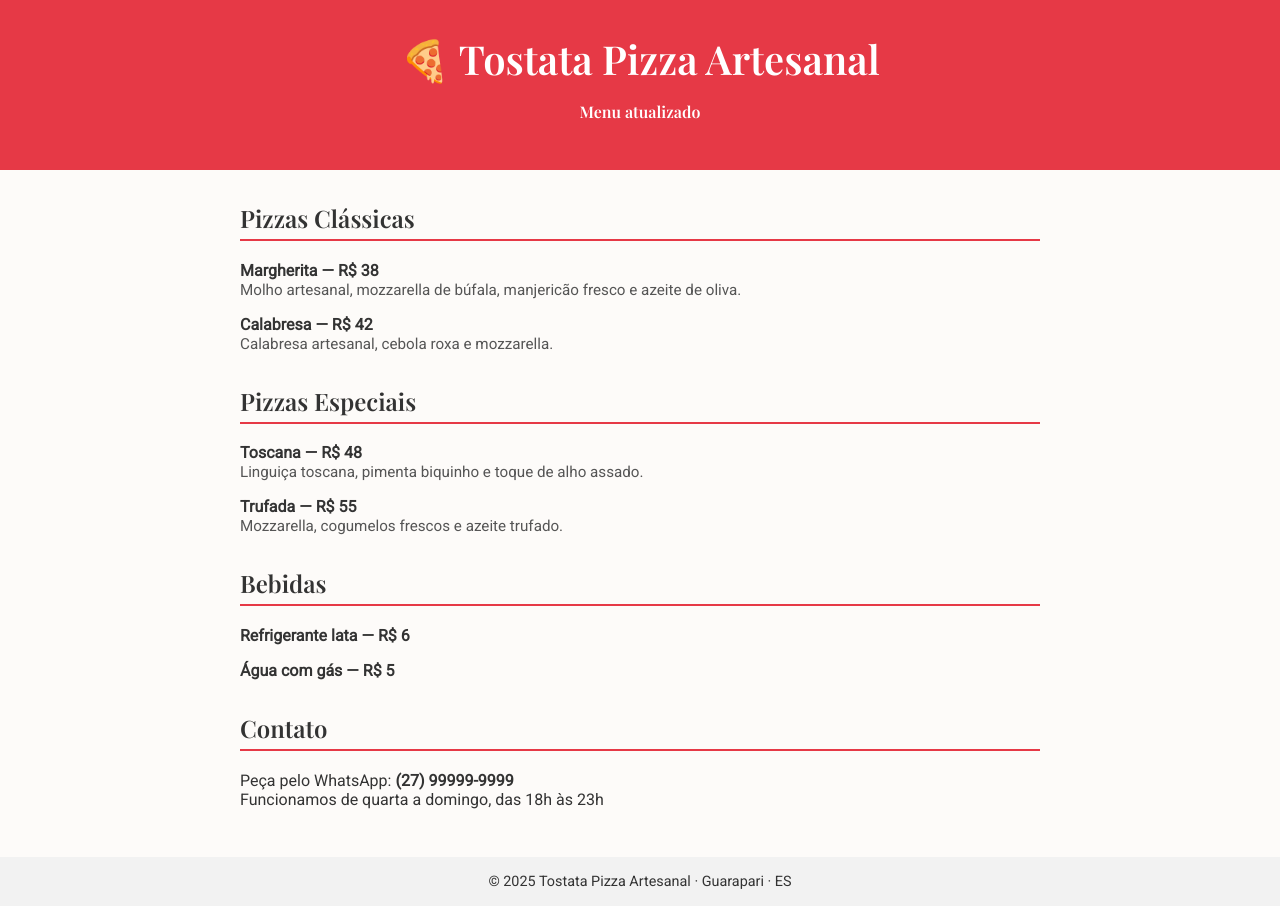
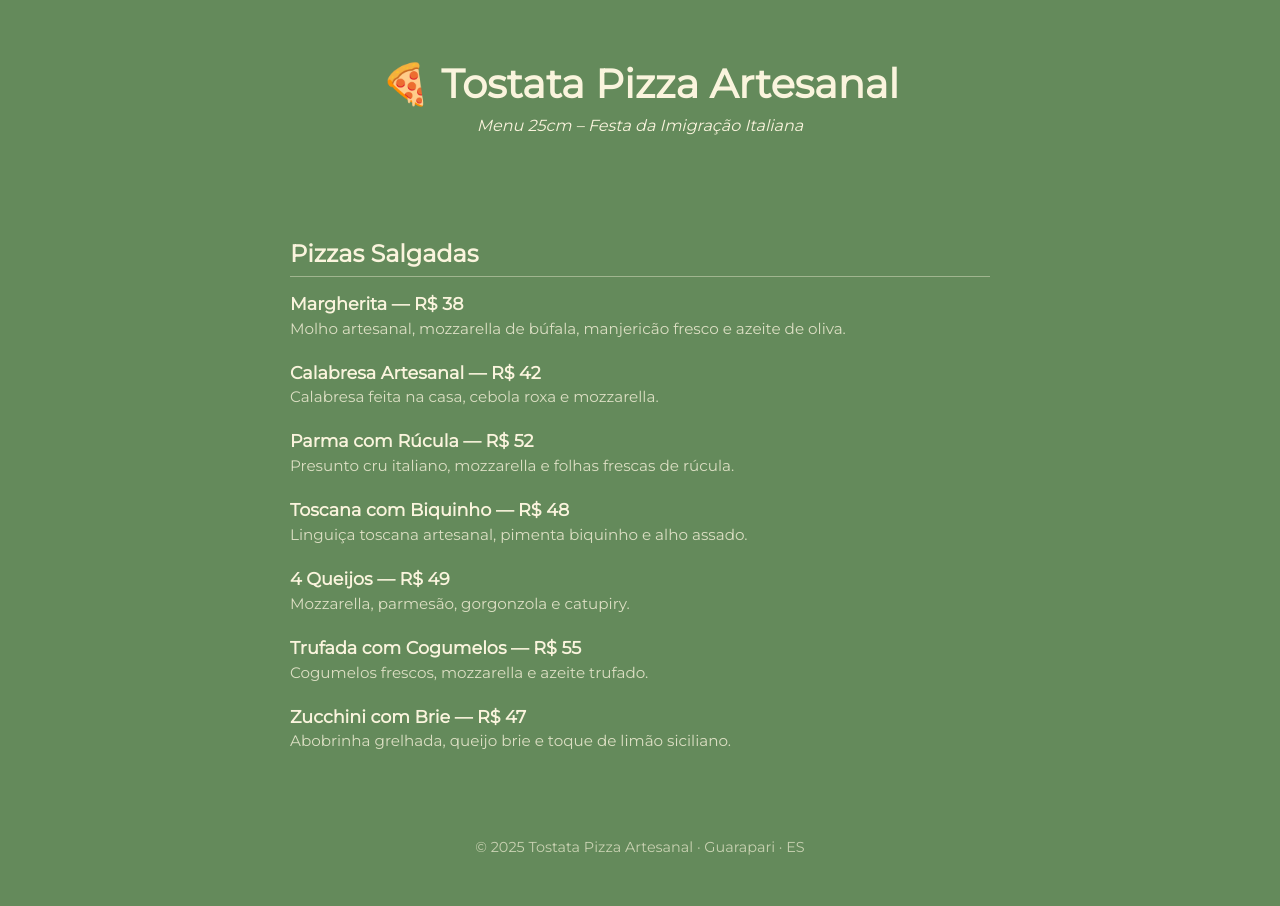
Before and after one commit to klausslemos/tostata-menu, a plain HTML site: page index.html in a window 1280 px wide. Drawn offline with nearby package versions, Linux system fonts and the light colour scheme.

Commit message:
index.html

```diff
--- a/index.html
+++ b/index.html
@@ -4,105 +4,106 @@
   <meta charset="UTF-8" />
   <meta name="viewport" content="width=device-width, initial-scale=1.0"/>
   <title>Menu | Tostata Pizza Artesanal</title>
-  <link href="https://fonts.googleapis.com/css2?family=Playfair+Display:wght@600&family=Roboto&display=swap" rel="stylesheet">
+  <link href="https://fonts.googleapis.com/css2?family=Montserrat&display=swap" rel="stylesheet">
   <style>
     body {
       margin: 0;
-      font-family: 'Roboto', sans-serif;
-      background: #fdfbf9;
-      color: #333;
+      padding: 0;
+      font-family: 'Montserrat', sans-serif;
+      background-color: #648a5b;
+      color: #faf4dd;
     }
     header {
-      background-color: #e63946;
-      color: white;
+      text-align: center;
       padding: 2rem 1rem;
-      text-align: center;
-      font-family: 'Playfair Display', serif;
     }
     header h1 {
+      font-size: 2.5rem;
+      margin-bottom: 0.5rem;
+    }
+    header p {
+      font-size: 1rem;
       margin: 0;
-      font-size: 2.5rem;
+      font-style: italic;
     }
     main {
-      max-width: 800px;
-      margin: 2rem auto;
-      padding: 0 1rem;
+      max-width: 700px;
+      margin: 0 auto;
+      padding: 2rem 1rem;
     }
     h2 {
-      border-bottom: 2px solid #e63946;
-      padding-bottom: 0.3rem;
-      margin-top: 2rem;
-      font-family: 'Playfair Display', serif;
+      font-size: 1.5rem;
+      margin-top: 2.5rem;
+      margin-bottom: 1rem;
+      border-bottom: 1px solid #faf4dd66;
+      padding-bottom: 0.5rem;
     }
     ul {
       list-style: none;
       padding: 0;
+      margin: 0;
     }
     li {
-      margin: 1rem 0;
+      margin-bottom: 1.5rem;
     }
     .item-name {
       font-weight: bold;
-      display: block;
+      font-size: 1.1rem;
     }
     .item-desc {
+      display: block;
+      margin-top: 0.3rem;
       font-size: 0.95rem;
-      color: #555;
+      color: #faf4ddcc;
     }
     footer {
       text-align: center;
-      margin-top: 3rem;
-      padding: 1rem;
-      background: #f2f2f2;
       font-size: 0.9rem;
+      padding: 2rem 1rem;
+      color: #faf4ddaa;
     }
   </style>
 </head>
 <body>
   <header>
+    <!-- Quando tiver a logo, você pode substituir abaixo -->
+    <!-- <img src="logo.png" alt="Logo Tostata" style="max-width: 180px; margin-bottom: 1rem;"> -->
     <h1>🍕 Tostata Pizza Artesanal</h1>
-    <p>Menu atualizado</p>
+    <p>Menu 25cm – Festa da Imigração Italiana</p>
   </header>
   <main>
-    <h2>Pizzas Clássicas</h2>
+    <h2>Pizzas Salgadas</h2>
     <ul>
       <li>
         <span class="item-name">Margherita — R$ 38</span>
         <span class="item-desc">Molho artesanal, mozzarella de búfala, manjericão fresco e azeite de oliva.</span>
       </li>
       <li>
-        <span class="item-name">Calabresa — R$ 42</span>
-        <span class="item-desc">Calabresa artesanal, cebola roxa e mozzarella.</span>
+        <span class="item-name">Calabresa Artesanal — R$ 42</span>
+        <span class="item-desc">Calabresa feita na casa, cebola roxa e mozzarella.</span>
+      </li>
+      <li>
+        <span class="item-name">Parma com Rúcula — R$ 52</span>
+        <span class="item-desc">Presunto cru italiano, mozzarella e folhas frescas de rúcula.</span>
+      </li>
+      <li>
+        <span class="item-name">Toscana com Biquinho — R$ 48</span>
+        <span class="item-desc">Linguiça toscana artesanal, pimenta biquinho e alho assado.</span>
+      </li>
+      <li>
+        <span class="item-name">4 Queijos — R$ 49</span>
+        <span class="item-desc">Mozzarella, parmesão, gorgonzola e catupiry.</span>
+      </li>
+      <li>
+        <span class="item-name">Trufada com Cogumelos — R$ 55</span>
+        <span class="item-desc">Cogumelos frescos, mozzarella e azeite trufado.</span>
+      </li>
+      <li>
+        <span class="item-name">Zucchini com Brie — R$ 47</span>
+        <span class="item-desc">Abobrinha grelhada, queijo brie e toque de limão siciliano.</span>
       </li>
     </ul>
-
-    <h2>Pizzas Especiais</h2>
-    <ul>
-      <li>
-        <span class="item-name">Toscana — R$ 48</span>
-        <span class="item-desc">Linguiça toscana, pimenta biquinho e toque de alho assado.</span>
-      </li>
-      <li>
-        <span class="item-name">Trufada — R$ 55</span>
-        <span class="item-desc">Mozzarella, cogumelos frescos e azeite trufado.</span>
-      </li>
-    </ul>
-
-    <h2>Bebidas</h2>
-    <ul>
-      <li>
-        <span class="item-name">Refrigerante lata — R$ 6</span>
-      </li>
-      <li>
-        <span class="item-name">Água com gás — R$ 5</span>
-      </li>
-    </ul>
-
-    <h2>Contato</h2>
-    <p>Peça pelo WhatsApp: <strong>(27) 99999-9999</strong><br/>
-    Funcionamos de quarta a domingo, das 18h às 23h</p>
   </main>
-
   <footer>
     &copy; 2025 Tostata Pizza Artesanal · Guarapari · ES
   </footer>
```
